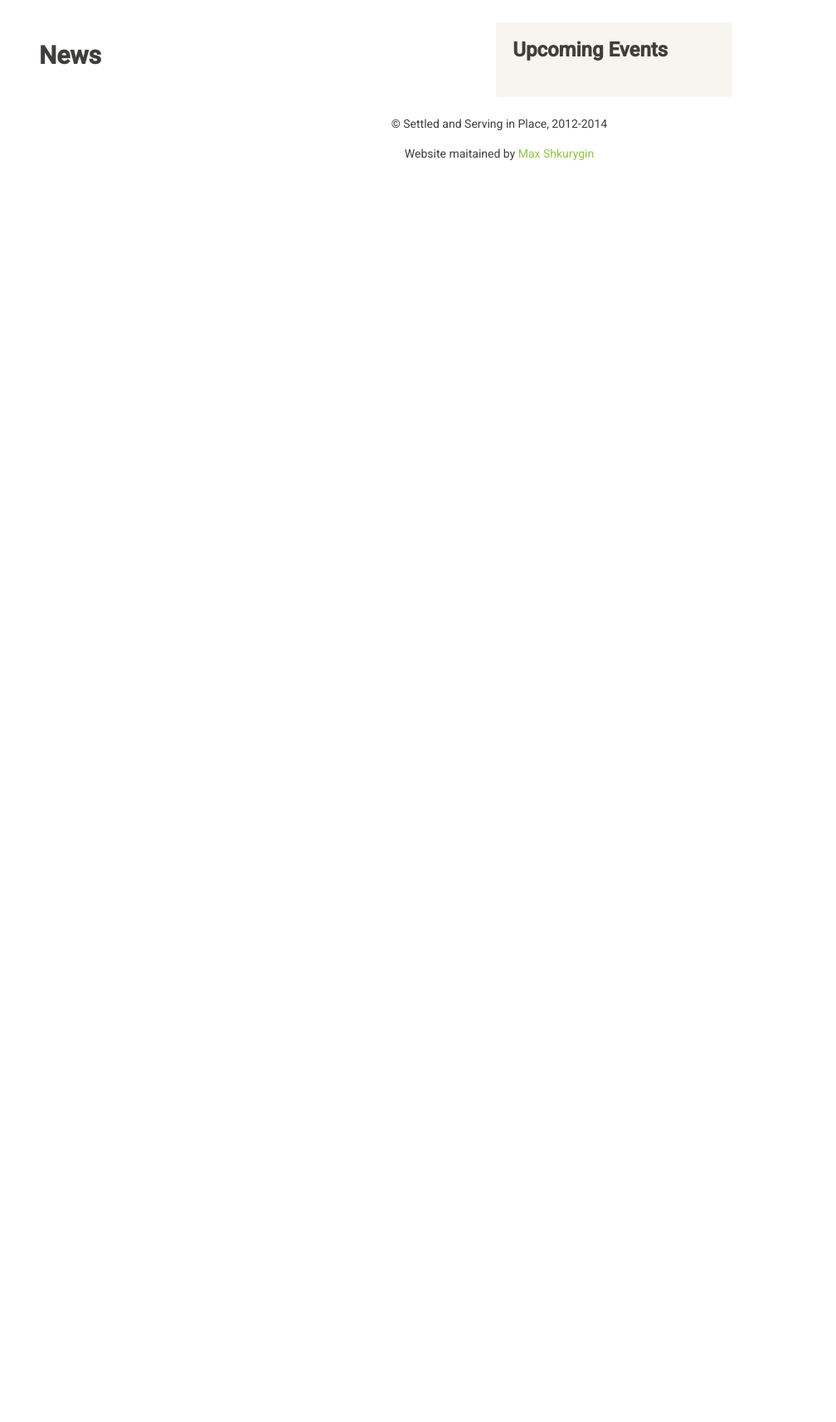
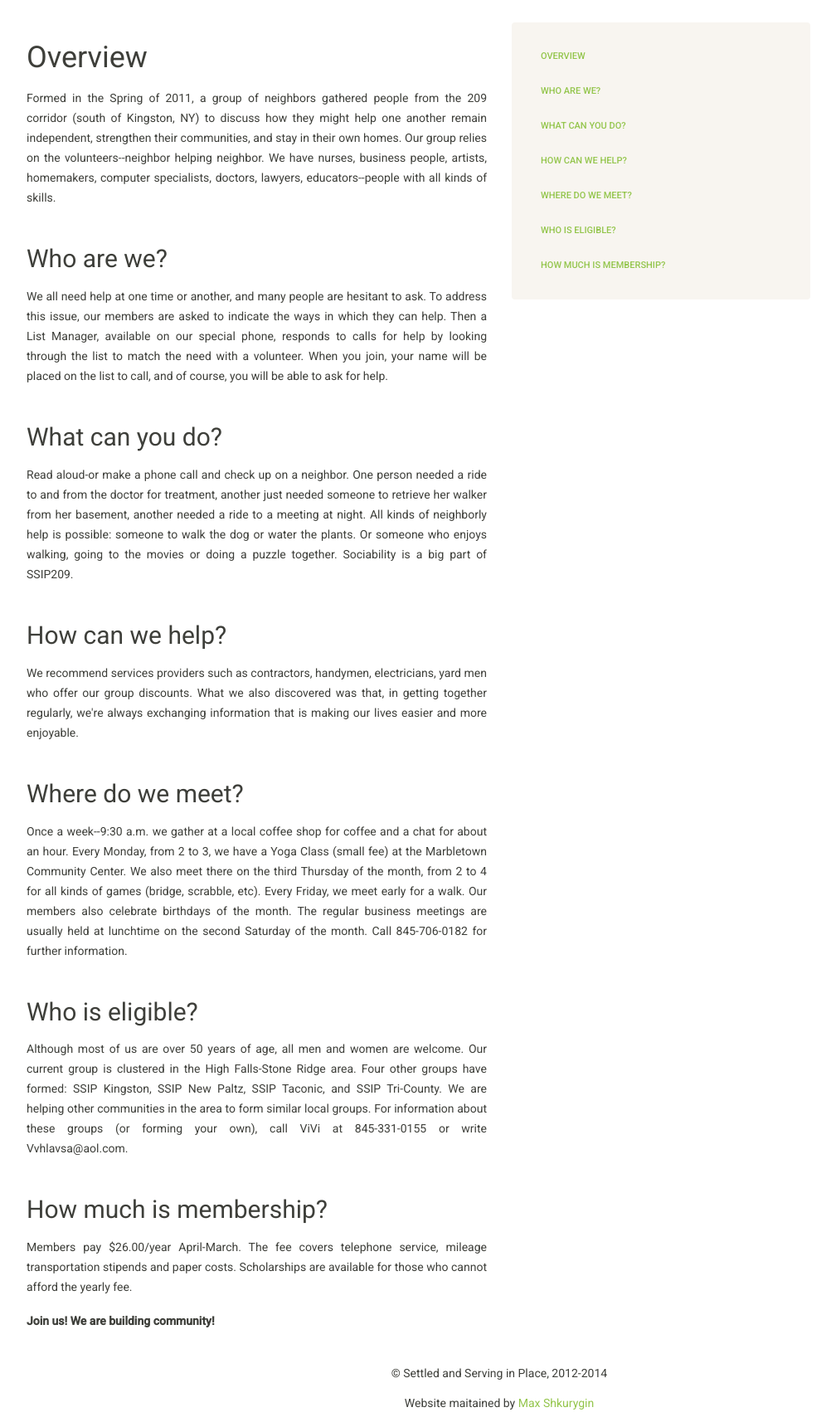
Before and after one commit to mooja/ssip209, a Django app: template source/templates/pages/about.html in a window 1280 px wide. Shown: the part 315-2029 px from the top of the page at 83% size, without its empty margins (38-1046 px from the left). Before the commit the page ends 508 px from the top, so only its background shows below. Run offline with Django 3.2, Linux system fonts and the light colour scheme; the template is opened without the code that fills it, so the values that code supplies are empty; some libraries are stand-ins or nearby versions.

Commit message:
Refactored sidebar. Created About page. Started working on members list.

```diff
--- a/source/static/css/project.css
+++ b/source/static/css/project.css
@@ -16,11 +16,23 @@
     font-size: 60px;
 }
 
-.home-wrapper {
-    padding: 0;
+.carousel {
+    height: 150px;
+    background-color: #93C54B;
 }
 
-.home-events h3 {
+.carousel.item {
+    height: 150px;
+    background-color: #93C54B;
+}
+
+.home-announcements {
+    background-color: #93C54B;
+    padding: 0;
+    margin: 0
+}
+
+.home-events h2 {
     margin-top: 0;
     margin-bottom: 1em;
 }
@@ -30,11 +42,30 @@
     margin-bottom: 0px;
 }
 
-.home-news h3 {
+.events-month {
+    letter-spacing: -1px;
+    font-size: 28px;
+    font-weight: 200;
+}
+
+.home-news h2 {
     margin-top: 1.5em;
 }
 
 .home-news p {
-    margin-top: 1.8em;
+    margin-top: 1.2em;
     text-align: justify;
 }
+
+footer {
+    margin-top: 2em;
+}
+
+/* isotope */
+.member {
+    width: 75%;
+}
+
+#members {
+    display: hidden;
+}
--- a/source/static/js/project.js
+++ b/source/static/js/project.js
@@ -1 +1,6 @@
 /* Project specific Javascript goes here. */
+var options = {
+    valueNames: ['town', 'email', 'full_name'],
+}
+
+var memberList = new List('members', options)
--- a/source/templates/base.html
+++ b/source/templates/base.html
@@ -119,6 +119,8 @@
 <script src="//netdna.bootstrapcdn.com/bootstrap/3.1.1/js/bootstrap.min.js"></script>
 
 <!-- Your stuff: Third-party javascript libraries go here -->
+<script src="{% static 'js/list.min.js' %}"></script>
+
 
 <!-- place project specific Javascript in this file -->
 <script src="{% static 'js/project.js' %}"></script>
--- a/source/templates/pages/about.html
+++ b/source/templates/pages/about.html
@@ -1,38 +1,72 @@
 {% extends "base.html" %}
-{% block content %}
-<div class="container">
-    <div class="row">
-        <div class="col-md-10">
-            <div class="container-fluid">
-                <div class="row">
-                    <div class="col-md-7 home-news">
-                        <h2><b>News</b></h2>
-                        {% for news_entry in news_entry_list %}
-                        <h3>{{ news_entry.title }}<small> {{ news_entry.pub_date|date:"F jS, Y" }}</small></h3>
-                        {{ news_entry.text|safe }}
-                        {% endfor %}
-                    </div>
-                    <div class="col-md-4 hidden-xs home-events">
-                        <div class="well">
-                        <h3><b>Upcoming Events</b></h3>
-                        {% if upcoming_occurrence_list %}
-                        {% for oc in upcoming_occurrence_list %}
-                        {% ifchanged %}<h3>{{ oc.start_time|date:"F" }}</h3>{% endifchanged %}
-                        <div class="media">
-                            <a class="pull-left" {% if oc.start_time < now %}class="text-muted"{% endif %}> <span class="badge pull-left">{{ oc.start_time|date:"jS" }}</span></a>
-                            <div class="media-body">
-                                <h5 class="media-heading"><strong>{{ oc.event.title }}</strong></h5>
-                                <p>This Thurday at 9 AM </p>
-                                <p><a><span class="glyphicon glyphicon-info-sign"></span> Directions</a></p>
-                            </div>
-                        </div>
-                        {% endfor %}
-                        {% endif %}
-                        </div>
-                    </div>
-                </div>
+{% block splash %}
+<div class="splash">
+    <div class="container">
+        <div class="row">
+            <div class="col-md-10">
+                <h1>About Us</h1>
+                <p class="lead"></p>
             </div>
         </div>
     </div>
 </div><!-- /container -->
 {% endblock %}
+{% block content %}
+<div class="container">
+    <div class="row">
+        <div class="col-md-6 home-news">
+            <h1 id="about-overview">Overview</h1>
+            <p> Formed in the Spring of 2011, a group of neighbors gathered people from the 209 corridor (south of Kingston, NY) to discuss how they might help one another remain independent, strengthen their communities, and stay in their own homes. Our group relies on the volunteers--neighbor helping neighbor. We have nurses, business people, artists, homemakers, computer specialists, doctors, lawyers, educators--people with all kinds of skills.</p>
+
+            <h2 id="about-who-are-we">Who are we?</h2>
+            <p>
+            We all need help at one time or another, and many people are hesitant to ask. To address this issue, our members are asked to indicate the ways in which they can help. Then a List Manager, available on our special phone, responds to calls for help by looking through the list to match the need with a volunteer. When you join, your name will be placed on the list to call, and of course, you will be able to ask for help.
+            </p>
+
+
+            <h2 id="about-what-can-you-do">What can you do?</h2>
+            <p>
+            Read aloud-or make a phone call and check up on a neighbor. One person needed a ride to and from the doctor for treatment, another just needed someone to retrieve her walker from her basement, another needed a ride to a meeting at night. All kinds of neighborly help is possible: someone to walk the dog or water the plants. Or someone who enjoys walking, going to the movies or doing a puzzle together. Sociability is a big part of SSIP209.
+            </p>
+
+
+            <h2 id="about-how-can-we-help">How can we help?</h2>
+            <p>
+            We recommend services providers such as contractors, handymen, electricians, yard men who offer our group discounts.  What we also discovered was that, in getting together regularly, we're always exchanging information that is making our lives easier and more enjoyable.
+            </p>
+
+
+            <h2 id="about-where-do-we-meet">Where do we meet?</h2>
+            <p>
+            Once a week--9:30 a.m. we gather at a local coffee shop for coffee and  a chat for about an hour. Every Monday, from 2 to 3, we have a Yoga Class (small fee) at the Marbletown Community Center.  We also meet there on the third Thursday of the month, from 2 to 4 for all kinds of games (bridge, scrabble, etc).  Every Friday, we meet early for a walk.  Our members also celebrate birthdays of the month. The regular business meetings are usually held at lunchtime on the second Saturday of the month.  Call 845-706-0182 for further information.
+            </p>
+
+            <h2 id="about-who-is-eligible">Who is eligible?</h2>
+            <p>
+            Although most of us are over 50 years of age, all men and women are welcome.  Our current group is clustered in the High Falls-Stone Ridge area.  Four other groups have formed:  SSIP Kingston, SSIP New Paltz, SSIP Taconic, and SSIP Tri-County.  We are helping other communities in the area to form similar local groups.  For information about these groups (or forming your own), call ViVi at 845-331-0155 or write Vvhlavsa@aol.com.
+            </p>
+
+            <h2 id="about-how-much-is-membership">How much is membership?</h2>
+            <p>
+            Members pay $26.00/year April-March. The fee covers telephone service, mileage transportation stipends and paper costs. Scholarships are available for those who cannot afford the yearly fee.
+            </p>
+
+            <p id="about-join-us"><strong>Join us! We are building community!</strong></p>
+        </div>
+        <div class="col-md-4">
+            <div class="well">
+                <ul class="nav">
+                    <li><a href="#about-overview">Overview</a></li>
+                    <li><a href="#about-who-are-we">Who are we?</a></li>
+                    <li><a href="#about-what-can-you-do">What can you do?</a></li>
+                    <li><a href="#about-how-can-we-help">How can we help?</a></li>
+                    <li><a href="#about-where-do-we-meet">Where do we meet?</a></li>
+                    <li><a href="#about-who-is-eligible">Who is eligible?</a></li>
+                    <li><a href="#about-how-much-is-membership">How much is membership?</a></li>
+                </ul>
+            </div>
+            {% include "sidebar.html" %}
+        </div>
+    </div>
+</div><!-- /container -->
+{% endblock %}
--- /dev/null
+++ b/source/templates/sidebar.html
@@ -0,0 +1,16 @@
+            {% if upcoming_occurrence_list %}
+            <div class="well home-events">
+                <h2><b>Upcoming Events</b></h2>
+                {% for oc in upcoming_occurrence_list %}
+                {% ifchanged %}<h3 class="events-month">{{ oc.start_time|date:"F" }}</h3>{% endifchanged %}
+                <div class="media">
+                    <a class="pull-left" {% if oc.start_time < now %}class="text-muted"{% endif %}> <span class="badge pull-left">{{ oc.start_time|date:"jS" }}</span></a>
+                    <div class="media-body">
+                        <h5 class="media-heading"><strong>{{ oc.event.title }}</strong></h5>
+                        <p>this {{ oc.start_time|date:"l"}} at {{ oc.start_time|date:"f a" }}</p>
+                        <p><a class="text-info"><span class="glyphicon glyphicon-info-sign"></span> Directions</a></p>
+                    </div>
+                </div>
+                {% endfor %}
+            </div>
+            {% endif %}
```
Also changed, not shown: source/templates/members/member_list.html (+43 -27 lines), source/templates/pages/home.html (+34 -20 lines).
